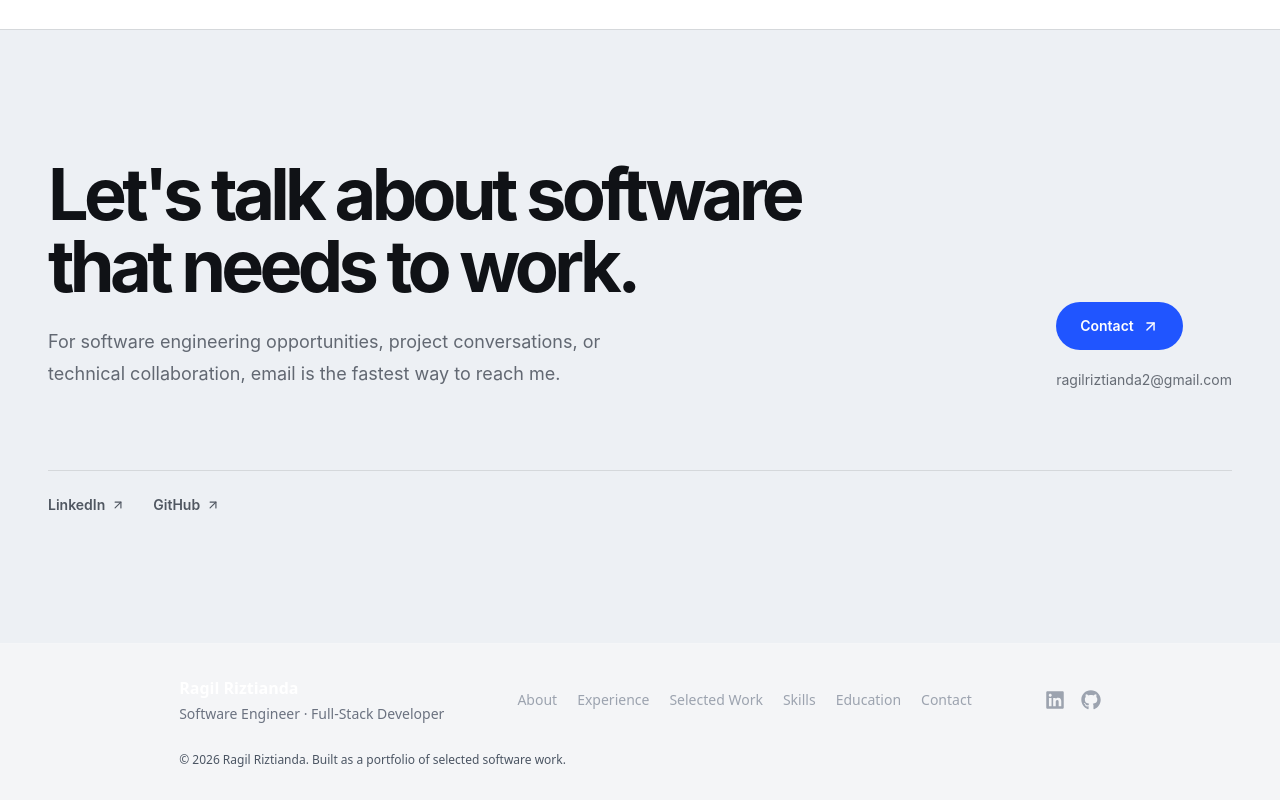
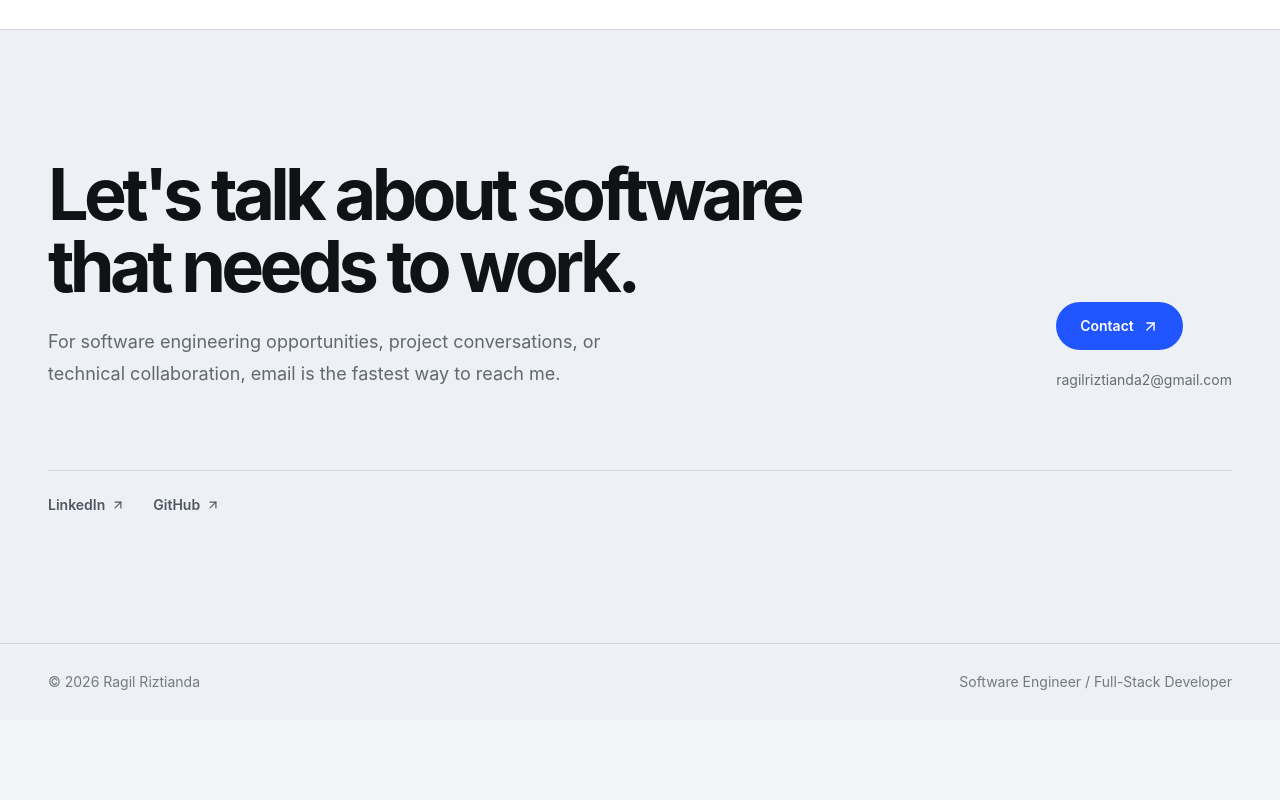
Before and after one commit to ragil1001/ragil-riztianda, a React (Vite) app: page / in a window 1280 px wide. Shown: the part 10807-11607 px from the top of the page. After the commit the page ends 11527 px from the top, so only its background shows below. Built offline with nearby package versions, Linux system fonts and the light colour scheme.

Commit message:
design: reduce footer to a clean closing line

```diff
--- a/src/components/Footer/Footer.jsx
+++ b/src/components/Footer/Footer.jsx
@@ -1,56 +1,12 @@
-import { FaGithub, FaLinkedin } from "react-icons/fa";
+import React from "react";
 
 const Footer = () => {
-  const scrollTo = (sectionId) => {
-    document.getElementById(sectionId)?.scrollIntoView({ behavior: "smooth" });
-  };
-
   return (
-    <footer className="border-t border-white/10 px-[7vw] py-8 font-sans text-white lg:px-[14vw]">
-      <div className="flex flex-col gap-6 md:flex-row md:items-center md:justify-between">
-        <div>
-          <p className="font-bold">Ragil Riztianda</p>
-          <p className="mt-1 text-sm text-gray-500">Software Engineer · Full-Stack Developer</p>
-        </div>
-
-        <nav className="flex flex-wrap gap-x-5 gap-y-2 text-sm text-gray-400" aria-label="Footer navigation">
-          {[
-            ["About", "about"],
-            ["Experience", "experience"],
-            ["Selected Work", "work"],
-            ["Skills", "skills"],
-            ["Education", "education"],
-            ["Contact", "contact"],
-          ].map(([label, id]) => (
-            <button key={id} type="button" onClick={() => scrollTo(id)} className="transition hover:text-white">
-              {label}
-            </button>
-          ))}
-        </nav>
-
-        <div className="flex items-center gap-4">
-          <a
-            href="https://www.linkedin.com/in/ragilriztianda"
-            target="_blank"
-            rel="noopener noreferrer"
-            className="text-gray-400 transition hover:text-white"
-            aria-label="LinkedIn profile"
-          >
-            <FaLinkedin size={20} />
-          </a>
-          <a
-            href="https://github.com/ragil1001"
-            target="_blank"
-            rel="noopener noreferrer"
-            className="text-gray-400 transition hover:text-white"
-            aria-label="GitHub profile"
-          >
-            <FaGithub size={20} />
-          </a>
-        </div>
+    <footer className="bg-[#edf0f4]">
+      <div className="mx-auto flex max-w-[1400px] flex-col gap-3 border-t border-black/10 px-5 py-7 text-sm text-[#737982] sm:flex-row sm:items-center sm:justify-between sm:px-8 lg:px-12">
+        <p>© 2026 Ragil Riztianda</p>
+        <p>Software Engineer / Full-Stack Developer</p>
       </div>
-
-      <p className="mt-7 text-xs text-gray-600">© 2026 Ragil Riztianda. Built as a portfolio of selected software work.</p>
     </footer>
   );
 };
```
